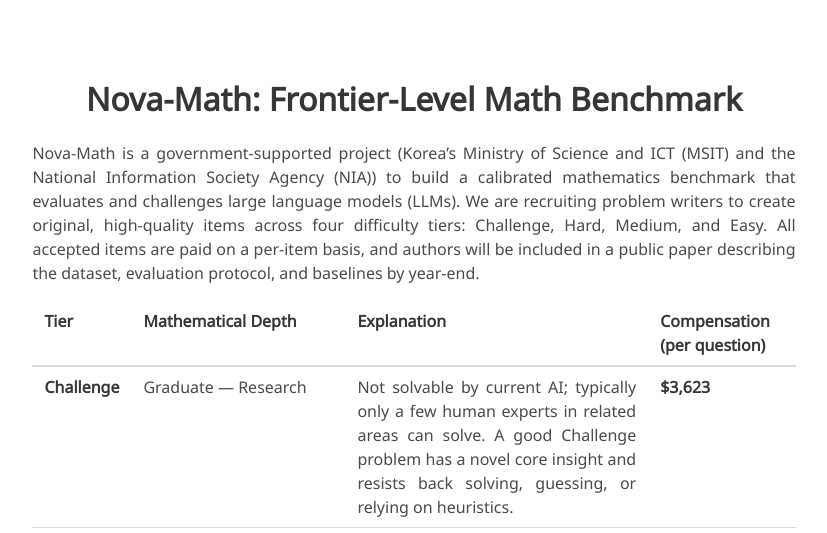
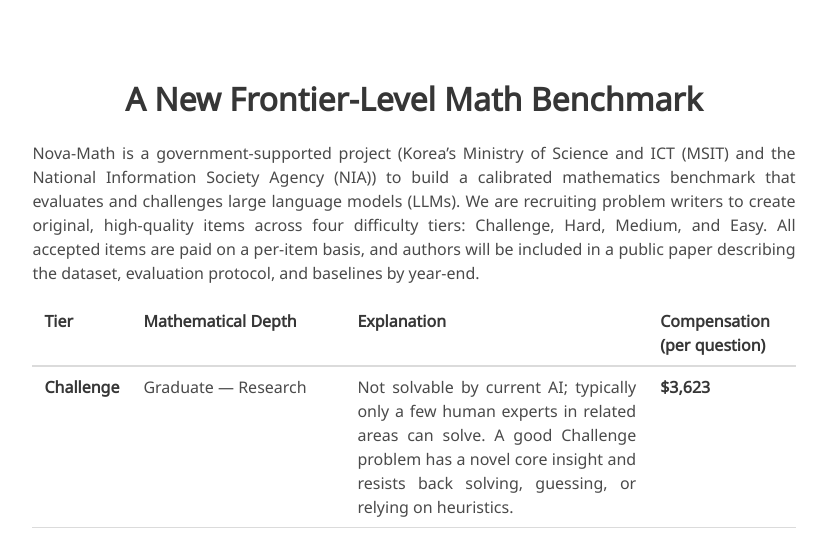
Before and after one commit to novamath/novamath.github.io, a plain HTML site: page index.html in a window 1280 px wide. Shown: the part 267-800 px from the top of the page, without its empty margins (226-1053 px from the left). Drawn offline with nearby package versions, Linux system fonts and the light colour scheme; some icons are missing; a web font is replaced by a local one.

Commit message:
Update index.html

```diff
--- a/index.html
+++ b/index.html
@@ -97,7 +97,7 @@
     <!-- Abstract. -->
     <div class="columns is-centered has-text-centered">
       <div class="column is-four-fifths">
-        <h2 class="title is-3">Nova-Math: Frontier-Level Math Benchmark</h2>
+        <h2 class="title is-3">A New Frontier-Level Math Benchmark</h2>
         <div class="content has-text-justified">
           <p>
           Nova-Math is a government-supported project (Korea’s Ministry of Science and ICT (MSIT) and
```
